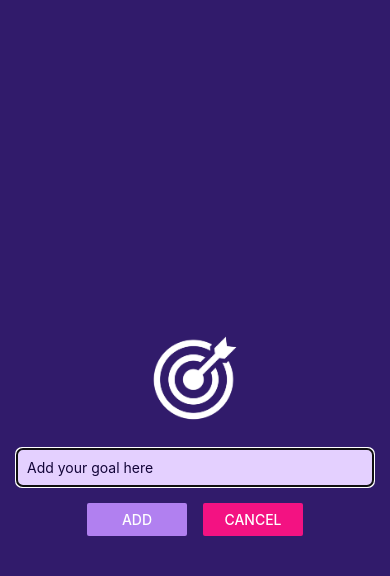
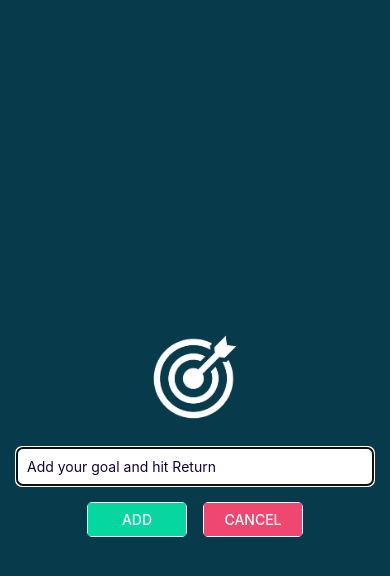
Before and after one commit to Elena-Weber/my-goals, a React Native app: screen / in a window 390 px wide. Both pictures are taken after a click on the button "ADD A NEW GOAL". Shown: the top 576 px of the page. Built offline with nearby package versions, Linux system fonts and the light colour scheme.

Commit message:
finish work on goal-setter

```diff
--- a/App.js
+++ b/App.js
@@ -1,5 +1,5 @@
 import { useState } from 'react';
-import { StyleSheet, View, FlatList, Button } from 'react-native';
+import { StyleSheet, Text, View, FlatList, Button } from 'react-native';
 import { StatusBar } from 'expo-status-bar';
 
 import GoalItem from './components/GoalItem';
@@ -35,11 +35,13 @@ export default function App() {
     <>
       <StatusBar style="light" />
       <View style={styles.appContainer}>
+        <Text style={styles.greeting}>Hello, young Goal-Setter!</Text>
         <View style={styles.addBtn}>
           <Button
             title="Add a New Goal"
-            color="#a065ec"
+            color="#073b4c"
             onPress={startAddGoalHandler}
+            accessibilityLabel="Add a New Goal"
           />
         </View>
         <GoalInput
@@ -75,15 +77,21 @@ const styles = StyleSheet.create({
     flex: 1,
     paddingTop: 50,
     paddingHorizontal: 16,
-    backgroundColor: '#311b6b'
+    backgroundColor: 'white'
+  },
+  greeting: {
+    fontSize: 20,
+    color: '#073b4c',
+    marginTop: 30,
+    textAlign: 'center'
   },
   goalsContainer: {
     flex: 5,
   },
   addBtn: {
     margin: 10,
-    marginTop: 30,
-    borderColor: '#a065ec',
+    marginTop: 20,
+    borderColor: '#073b4c',
     borderWidth: 1,
     borderRadius: 5,
     padding: 5
--- a/components/GoalInput.js
+++ b/components/GoalInput.js
@@ -9,7 +9,9 @@ function GoalInput(props) {
   }
 
   function addGoalHandler() {
-    props.onAddGoal(enteredGoalText);
+    if (enteredGoalText.length > 0) {
+      props.onAddGoal(enteredGoalText);
+    }
     setEnteredGoalText('');
   }
 
@@ -22,16 +24,26 @@ function GoalInput(props) {
         />
         <TextInput
           style={styles.textInput}
-          placeholder="Add your goal here"
+          placeholder="Add your goal and hit Return"
           onChangeText={goalInputHandler}
           value={enteredGoalText}
         />
         <View style={styles.buttonContainer}>
           <View style={styles.button}>
-            <Button title="Add" onPress={addGoalHandler} color="#b180f0" />
+            <Button
+              title="Add"
+              onPress={addGoalHandler}
+              color="#06d6a0"
+              accessibilityLabel="Add"
+            />
           </View>
           <View style={styles.button}>
-            <Button title="Cancel" onPress={props.onCancel} color="#f31282" />
+            <Button
+              title="Cancel"
+              onPress={props.onCancel}
+              color="#ef476f"
+              accessibilityLabel="Cancel"
+            />
           </View>
         </View>
       </View>
@@ -47,7 +59,7 @@ const styles = StyleSheet.create({
     justifyContent: 'center',
     alignItems: 'center',
     padding: 16,
-    backgroundColor: '#311b6b',
+    backgroundColor: '#073b4c',
   },
   image: {
     width: 100,
@@ -56,8 +68,8 @@ const styles = StyleSheet.create({
   },
   textInput: {
     borderWidth: 1,
-    borderColor: '#e4d0ff',
-    backgroundColor: '#e4d0ff',
+    borderColor: 'white',
+    backgroundColor: 'white',
     color: '#120438',
     borderRadius: 6,
     width: '100%',
@@ -70,5 +82,8 @@ const styles = StyleSheet.create({
   button: {
     width: 100,
     marginHorizontal: 8,
+    borderColor: 'white',
+    borderWidth: 1,
+    borderRadius: 5
   },
 });
--- a/components/GoalItem.js
+++ b/components/GoalItem.js
@@ -5,7 +5,7 @@ function GoalItem(props) {
     <View style={styles.goalItem}>
       <Pressable
         onPress={props.onDeleteItem.bind(this, props.id)}
-        android_ripple={{ color: '#210644' }}
+        android_ripple={{ color: '#ffd166' }}
         style={({ pressed }) => pressed && styles.pressedItem} // for iphone, like a ripple effect for android
       >
         <Text style={styles.goalText}>{props.text}</Text>
@@ -20,13 +20,14 @@ const styles = StyleSheet.create({
   goalItem: {
     margin: 8,
     borderRadius: 6,
-    backgroundColor: '#5e0acc',
+    backgroundColor: '#118ab2',
   },
   pressedItem: {
-    opacity: 0.5,
+    opacity: 0.5
   },
   goalText: {
     color: 'white',
-    padding: 12
+    padding: 12,
+    textAlign: 'center'
   },
 });
```
